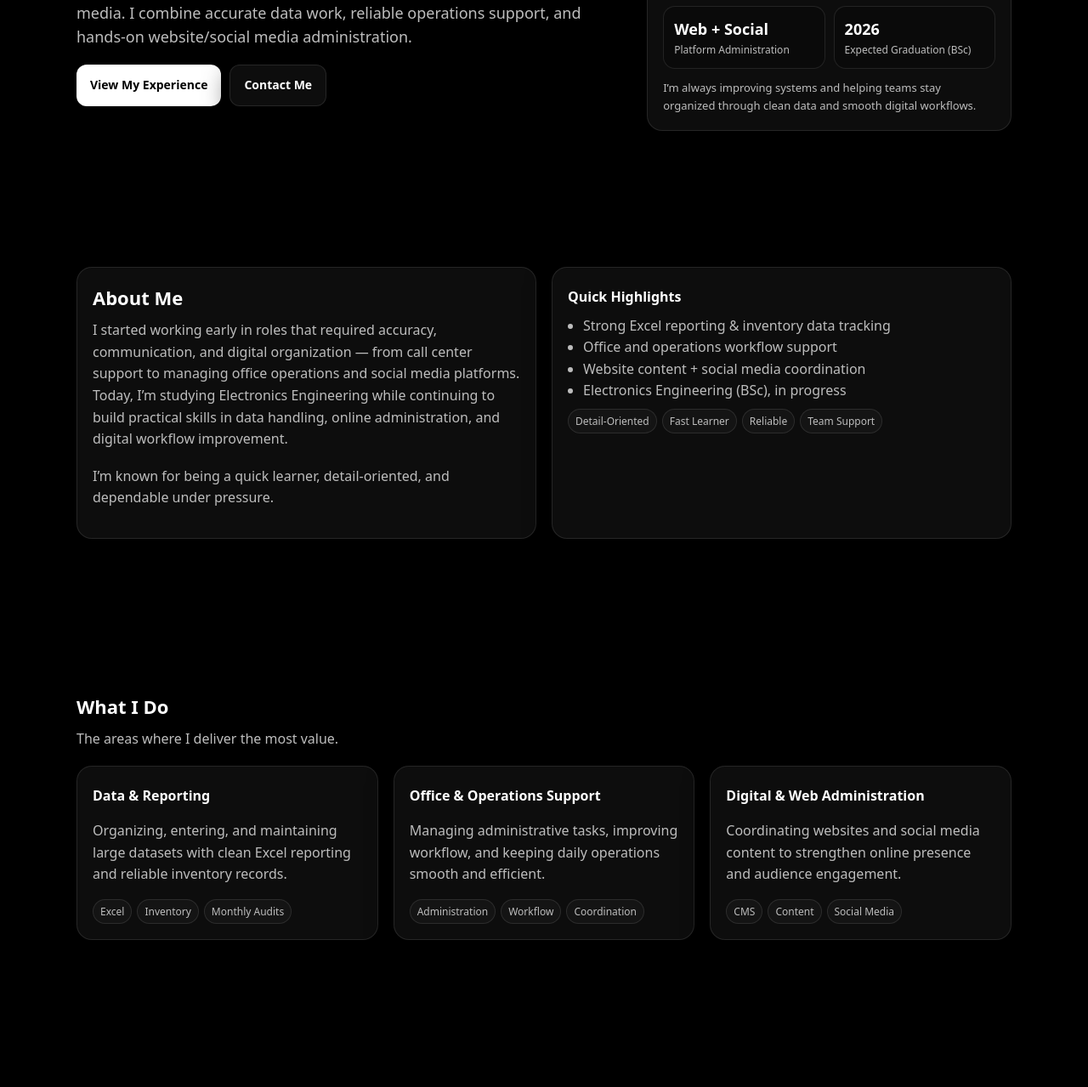
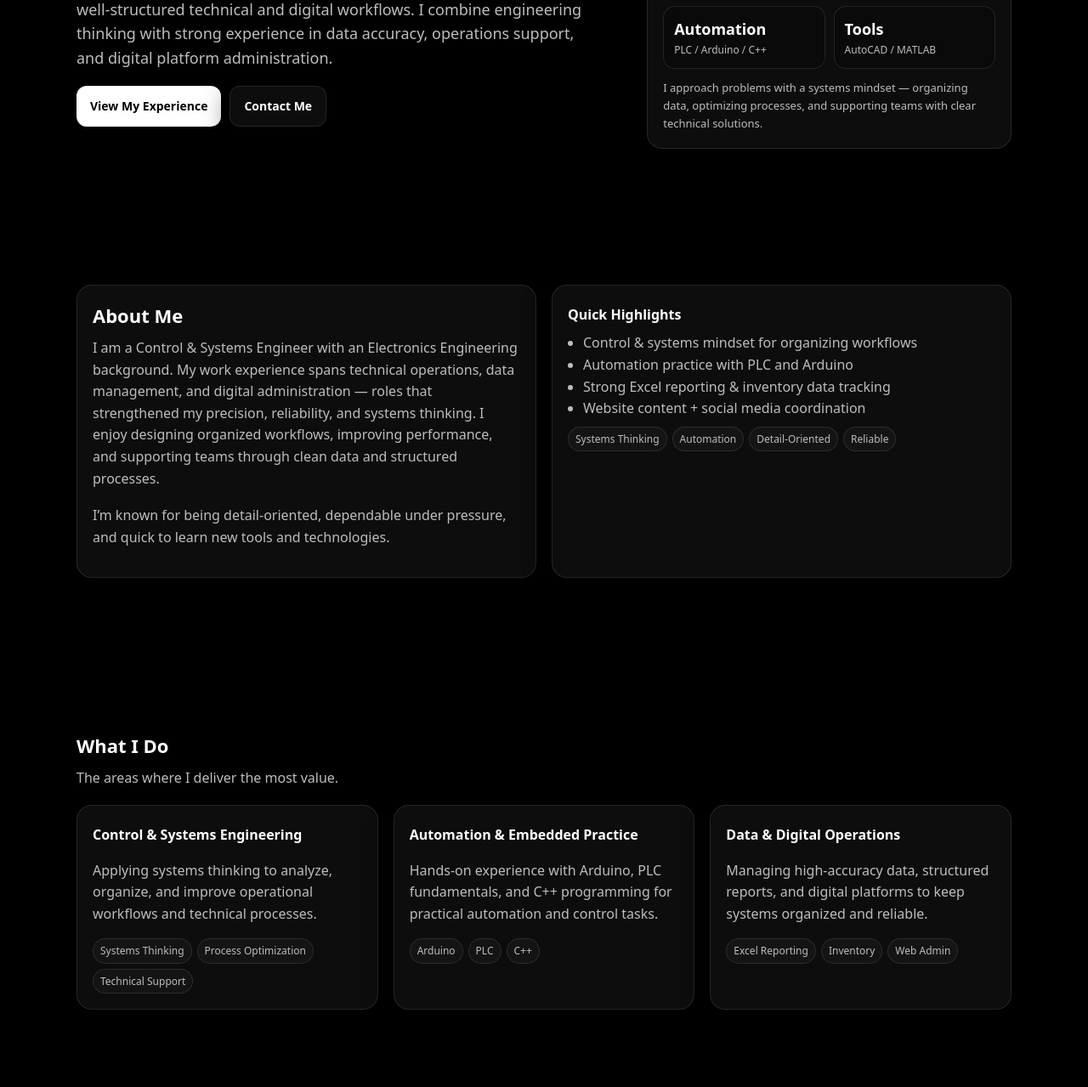
Before and after one commit to m44m4m/Mohmad, a plain HTML site: page index.html in a window 1280 px wide. Shown: the part 367-1646 px from the top of the page at 85% size. Drawn offline with Linux system fonts and the light colour scheme.

Commit message:
Update index.html

```diff
--- a/index.html
+++ b/index.html
@@ -3,8 +3,8 @@
 <head>
   <meta charset="UTF-8" />
   <meta name="viewport" content="width=device-width, initial-scale=1.0" />
-  <title>Eng. Mohamad Omran | Personal Brand</title>
-  <meta name="description" content="Eng. Mohamad Omran — Engineer under construction. Digital operations, data support, and web administration." />
+  <title>Eng. Mohamad | Personal Brand</title>
+  <meta name="description" content="Eng. Mohamad — Control & Systems Engineer with Electronics Engineering background. Automation, data, and digital operations." />
 
   <style>
     :root{
@@ -14,7 +14,7 @@
       --card:#0d0d0d;
       --text:#ffffff;
       --muted:#bdbdbd;
-      --brand:#ffffff;   /* keep it white for clean contrast */
+      --brand:#ffffff;
       --border: rgba(255,255,255,0.10);
       --shadow: 0 10px 30px rgba(0,0,0,0.7);
       --radius: 18px;
@@ -206,9 +206,8 @@
 <header>
   <div class="container nav">
     <div class="logo">
-      <!-- YOUR LOGO HERE -->
       <img src="logo.jpg" alt="Mohamad Logo" />
-      <span>Mohamad Omran</span>
+      <span>Mohamad</span>
     </div>
 
     <nav>
@@ -229,15 +228,15 @@
 
 <main>
 
-  <!-- HERO -->
+  <!-- HERO (EDIT #1 + #2) -->
   <section class="hero container" id="top">
     <div class="hero-wrap">
       <div>
-        <div class="badge">Electronics Engineering Student • Digital Operations</div>
-        <h1>Eng. Mohamad Omran</h1>
+        <div class="badge">Electronics Engineering Background • Control & Systems Engineer</div>
+        <h1>Eng. Mohamad</h1>
         <p class="subtitle">
-          Engineer under construction — building skills in tech, data, and digital media.
-          I combine accurate data work, reliable operations support, and hands-on website/social media administration.
+          Control & Systems Engineer focused on building reliable, efficient, and well-structured technical and digital workflows.
+          I combine engineering thinking with strong experience in data accuracy, operations support, and digital platform administration.
         </p>
         <div class="hero-cta">
           <a class="btn primary" href="#experience">View My Experience</a>
@@ -251,7 +250,7 @@
             <img src="logo.jpg" alt="Logo" />
           </div>
           <div>
-            <h3>Digital Operations + Data Support</h3>
+            <h3>Control & Systems Engineer</h3>
             <p>Based in Iraq • Open to opportunities</p>
           </div>
         </div>
@@ -266,54 +265,55 @@
             <div class="label">Data Accuracy & Reporting</div>
           </div>
           <div class="stat">
-            <div class="num">Web + Social</div>
-            <div class="label">Platform Administration</div>
+            <div class="num">Automation</div>
+            <div class="label">PLC / Arduino / C++</div>
           </div>
           <div class="stat">
-            <div class="num">2026</div>
-            <div class="label">Expected Graduation (BSc)</div>
+            <div class="num">Tools</div>
+            <div class="label">AutoCAD / MATLAB</div>
           </div>
         </div>
 
         <div class="muted" style="font-size:13px;">
-          I’m always improving systems and helping teams stay organized through clean data and smooth digital workflows.
+          I approach problems with a systems mindset — organizing data, optimizing processes, and supporting teams with clear technical solutions.
         </div>
       </div>
     </div>
   </section>
 
-  <!-- ABOUT -->
+  <!-- ABOUT (EDIT #3) -->
   <section id="about">
     <div class="container grid grid-2">
       <div class="card">
         <h2 class="section-title">About Me</h2>
         <p class="section-desc">
-          I started working early in roles that required accuracy, communication, and digital organization — from call center support to managing office operations and social media platforms. Today, I’m studying Electronics Engineering while continuing to build practical skills in data handling, online administration, and digital workflow improvement.
+          I am a Control & Systems Engineer with an Electronics Engineering background. My work experience spans technical operations, data management, and digital administration — roles that strengthened my precision, reliability, and systems thinking.
+          I enjoy designing organized workflows, improving performance, and supporting teams through clean data and structured processes.
         </p>
         <p class="muted">
-          I’m known for being a quick learner, detail-oriented, and dependable under pressure.
+          I’m known for being detail-oriented, dependable under pressure, and quick to learn new tools and technologies.
         </p>
       </div>
 
       <div class="card">
         <h4>Quick Highlights</h4>
         <ul class="muted" style="margin:0; padding-left:18px;">
+          <li>Control & systems mindset for organizing workflows</li>
+          <li>Automation practice with PLC and Arduino</li>
           <li>Strong Excel reporting & inventory data tracking</li>
-          <li>Office and operations workflow support</li>
           <li>Website content + social media coordination</li>
-          <li>Electronics Engineering (BSc), in progress</li>
         </ul>
         <div class="pills">
+          <span class="pill">Systems Thinking</span>
+          <span class="pill">Automation</span>
           <span class="pill">Detail-Oriented</span>
-          <span class="pill">Fast Learner</span>
           <span class="pill">Reliable</span>
-          <span class="pill">Team Support</span>
         </div>
       </div>
     </div>
   </section>
 
-  <!-- OFFERS -->
+  <!-- OFFERS (EDIT #4) -->
   <section id="offers">
     <div class="container">
       <h2 class="section-title">What I Do</h2>
@@ -321,49 +321,49 @@
 
       <div class="grid grid-3">
         <div class="card">
-          <h4>Data & Reporting</h4>
+          <h4>Control & Systems Engineering</h4>
           <p class="muted">
-            Organizing, entering, and maintaining large datasets with clean Excel reporting and reliable inventory records.
+            Applying systems thinking to analyze, organize, and improve operational workflows and technical processes.
           </p>
           <div class="pills">
-            <span class="pill">Excel</span>
-            <span class="pill">Inventory</span>
-            <span class="pill">Monthly Audits</span>
+            <span class="pill">Systems Thinking</span>
+            <span class="pill">Process Optimization</span>
+            <span class="pill">Technical Support</span>
           </div>
         </div>
 
         <div class="card">
-          <h4>Office & Operations Support</h4>
+          <h4>Automation & Embedded Practice</h4>
           <p class="muted">
-            Managing administrative tasks, improving workflow, and keeping daily operations smooth and efficient.
+            Hands-on experience with Arduino, PLC fundamentals, and C++ programming for practical automation and control tasks.
           </p>
           <div class="pills">
-            <span class="pill">Administration</span>
-            <span class="pill">Workflow</span>
-            <span class="pill">Coordination</span>
+            <span class="pill">Arduino</span>
+            <span class="pill">PLC</span>
+            <span class="pill">C++</span>
           </div>
         </div>
 
         <div class="card">
-          <h4>Digital & Web Administration</h4>
+          <h4>Data & Digital Operations</h4>
           <p class="muted">
-            Coordinating websites and social media content to strengthen online presence and audience engagement.
+            Managing high-accuracy data, structured reports, and digital platforms to keep systems organized and reliable.
           </p>
           <div class="pills">
-            <span class="pill">CMS</span>
-            <span class="pill">Content</span>
-            <span class="pill">Social Media</span>
+            <span class="pill">Excel Reporting</span>
+            <span class="pill">Inventory</span>
+            <span class="pill">Web Admin</span>
           </div>
         </div>
       </div>
     </div>
   </section>
 
-  <!-- EXPERIENCE -->
+  <!-- EXPERIENCE (EDIT #6 optional wording already applied) -->
   <section id="experience">
     <div class="container">
       <h2 class="section-title">Experience Highlights</h2>
-      <p class="section-desc">A few roles that shaped my skills across data, operations, and digital platforms.</p>
+      <p class="section-desc">Roles that shaped my skills across systems thinking, data accuracy, and digital operations.</p>
 
       <div class="grid">
         <div class="card exp-item">
@@ -375,7 +375,7 @@
             <span class="pill">Data / Inventory</span>
           </div>
           <p class="muted">
-            Handling high-volume sales & inventory data, conducting monthly checks, and building Excel reports to keep records accurate and up-to-date.
+            Managing high-volume sales and inventory datasets, performing monthly audits, and producing structured Excel reports with a systems-oriented, accuracy-first approach.
           </p>
         </div>
 
@@ -421,13 +421,27 @@
     </div>
   </section>
 
-  <!-- SKILLS -->
+  <!-- SKILLS (EDIT #5) -->
   <section id="skills">
     <div class="container grid grid-2">
       <div class="card">
         <h2 class="section-title">Skills</h2>
-        <p class="section-desc">Core strengths I use to support teams and deliver clean results.</p>
+        <p class="section-desc">Core engineering and operational strengths.</p>
+
         <div class="skills">
+          <!-- Control & Systems / Automation -->
+          <span class="pill">Control Systems Basics</span>
+          <span class="pill">Systems Thinking</span>
+          <span class="pill">Automation Fundamentals</span>
+          <span class="pill">PLC Fundamentals</span>
+          <span class="pill">Arduino</span>
+          <span class="pill">C++ Programming</span>
+
+          <!-- Tools -->
+          <span class="pill">AutoCAD</span>
+          <span class="pill">MATLAB</span>
+
+          <!-- Data / Digital -->
           <span class="pill">Data Entry</span>
           <span class="pill">Database Management</span>
           <span class="pill">Excel Reporting</span>
@@ -445,12 +459,14 @@
       <div class="card">
         <h4>Tools</h4>
         <div class="skills">
+          <span class="pill">AutoCAD</span>
+          <span class="pill">MATLAB</span>
           <span class="pill">Excel / Google Sheets</span>
           <span class="pill">Word / PowerPoint</span>
           <span class="pill">CMS (WordPress-like)</span>
           <span class="pill">Meta / Instagram Tools</span>
-          <span class="pill">Email & Admin Systems</span>
         </div>
+
         <div style="height:10px"></div>
         <h4>Languages</h4>
         <div class="skills">
@@ -490,9 +506,9 @@
           <div class="link-row">
             <div>
               <div style="font-weight:700;">Email</div>
-              <div class="muted">Hello@Mohmad.net</div>
+              <div class="muted">mohamad@m44m4m.com</div>
             </div>
-            <a class="btn ghost" href="mailto:Hello@Mohmad.net">Open</a>
+            <a class="btn ghost" href="mailto:mohamad@m44m4m.com">Open</a>
           </div>
 
           <div class="link-row">
@@ -505,8 +521,16 @@
 
           <div class="link-row">
             <div>
+              <div style="font-weight:700;">Website</div>
+              <div class="muted">m44m4m.com</div>
+            </div>
+            <a class="btn ghost" href="https://m44m4m.com" target="_blank" rel="noreferrer">Visit</a>
+          </div>
+
+          <div class="link-row">
+            <div>
               <div style="font-weight:700;">LinkedIn</div>
-              <div class="muted">https://www.linkedin.com/comm/mynetwork/discovery-see-all?usecase=PEOPLE_FOLLOWS&followMember=m44m4m</div>
+              <div class="muted">Add your profile link</div>
             </div>
             <a class="btn ghost" href="#" onclick="alert('Replace with your LinkedIn link'); return false;">Add</a>
           </div>
@@ -519,8 +543,8 @@
 
 <footer>
   <div class="container" style="display:flex; justify-content:space-between; flex-wrap:wrap; gap:8px;">
-    <div>© <span id="year"></span> Eng. Mohamad Omran. All rights reserved.</div>
-    <div class="muted">Systems and Control Engineer.</div>
+    <div>© <span id="year"></span> Eng. Mohamad. All rights reserved.</div>
+    <div class="muted">One-page Personal Brand Site.</div>
   </div>
 </footer>
 
```
